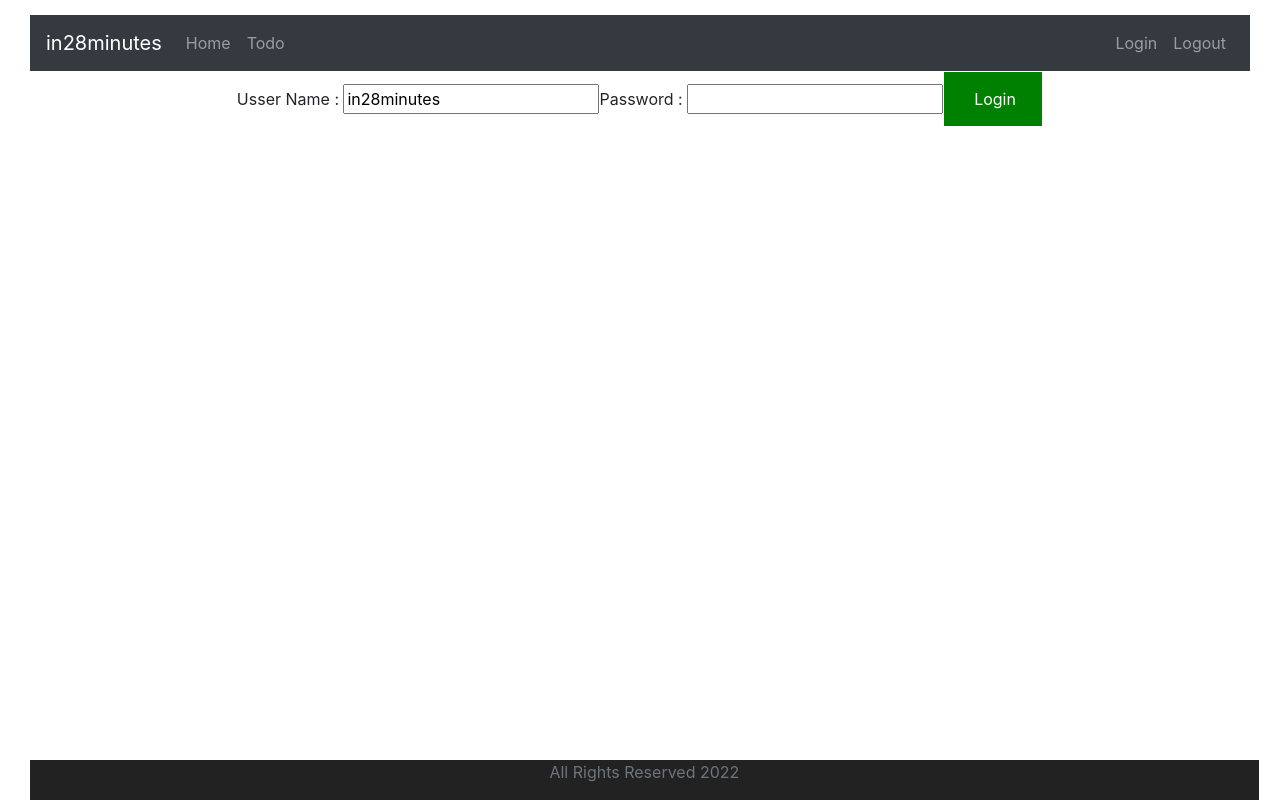
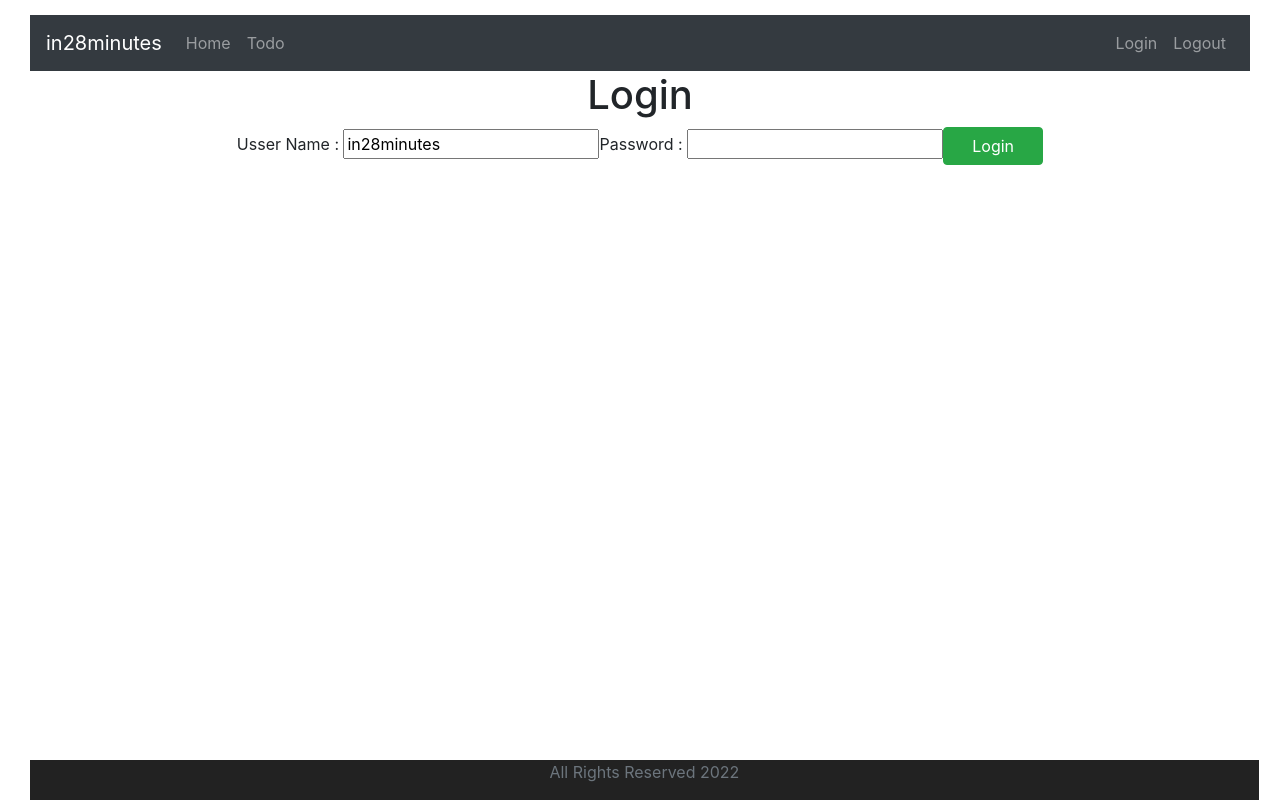
Before and after one commit to shemil076/Getting-Started-with-React---Basics-with-components, a React (Create React App) app: page / in a window 1280 px wide. Built offline with nearby package versions, Linux system fonts and the light colour scheme.

Commit message:
Styling Login, List Todo, and Other components with CSS and Bootstrap

```diff
--- a/src/components/todo/TodoApp.jsx
+++ b/src/components/todo/TodoApp.jsx
@@ -66,7 +66,9 @@ class LoginComponent extends Component {
     render() {
         return (
             <div>
-                {this.state.hasLoginFail && <div>Invalid credentials</div>}
+                <h1>Login</h1>
+                <div className="container">
+                    {this.state.hasLoginFail && <div className="alert-warning">Invalid credentials</div>}
                     {this.state.hasLoginSuccess && <div>Login successful</div>}
                     Usser Name :{" "}
                     <input
@@ -82,7 +84,8 @@ class LoginComponent extends Component {
                         value={this.state.password}
                         onChange={this.handleChange}
                     />
-                <button onClick={this.loginClicked}>Login</button>
+                    <button className="btn btn-success" onClick={this.loginClicked}>Login</button>
+                </div>
             </div>
         );
     }
@@ -105,10 +108,10 @@ class ListToDoComponent extends Component {
         return (
             <div>
                 <h1>List Todo</h1>
-                <table>
+                <div className="container">
+                    <table className="table">
                         <thead>
                             <tr>
-                            <th>ID</th>
                                 <th>Description</th>
                                 <th>Done</th>
                                 <th>Target date</th>
@@ -119,7 +122,6 @@ class ListToDoComponent extends Component {
                                 this.state.todos.map(
                                     todos =>
                                         <tr>
-                                        <td>{todos.id}</td>
                                             <td>{todos.description}</td>
                                             <td>{todos.done.toString()}</td>
                                             <td>{todos.targetDate.toString()}</td>
@@ -128,6 +130,7 @@ class ListToDoComponent extends Component {
                             }
                         </tbody>
                     </table>
+                </div>
             </div>
         )
     }
@@ -138,7 +141,13 @@ class WelcomeComponent extends Component {
     render() {
         return (
             <div>
+                <h1>welcome</h1>
+
+                <div className="container">
                     Welcome {this.props.params.name}. You can manage your todos <Link to="/todos">here</Link>
+                </div>
+
+
             </div>
         )
     }
```
Lines whose indentation alone changed are shown as unchanged.
